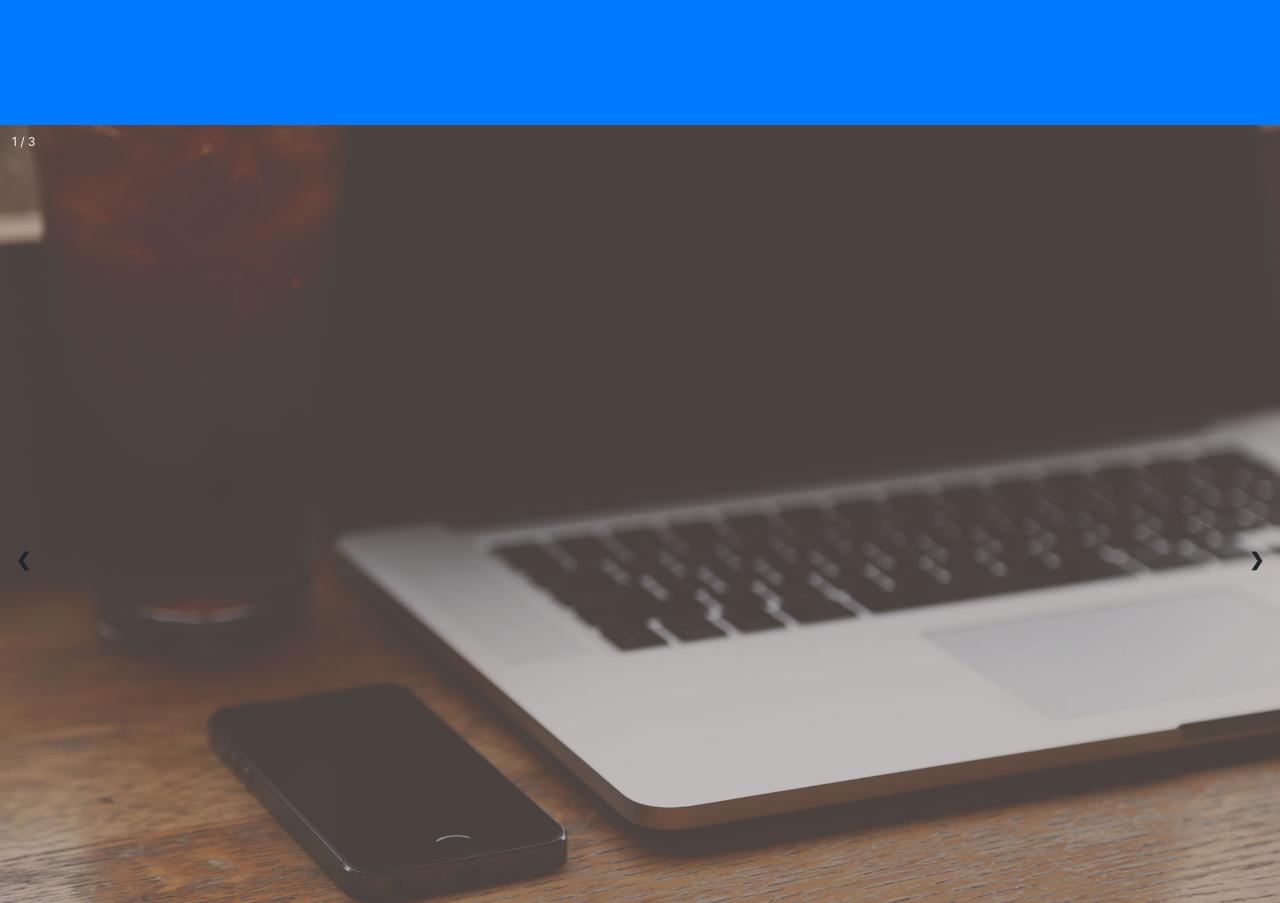
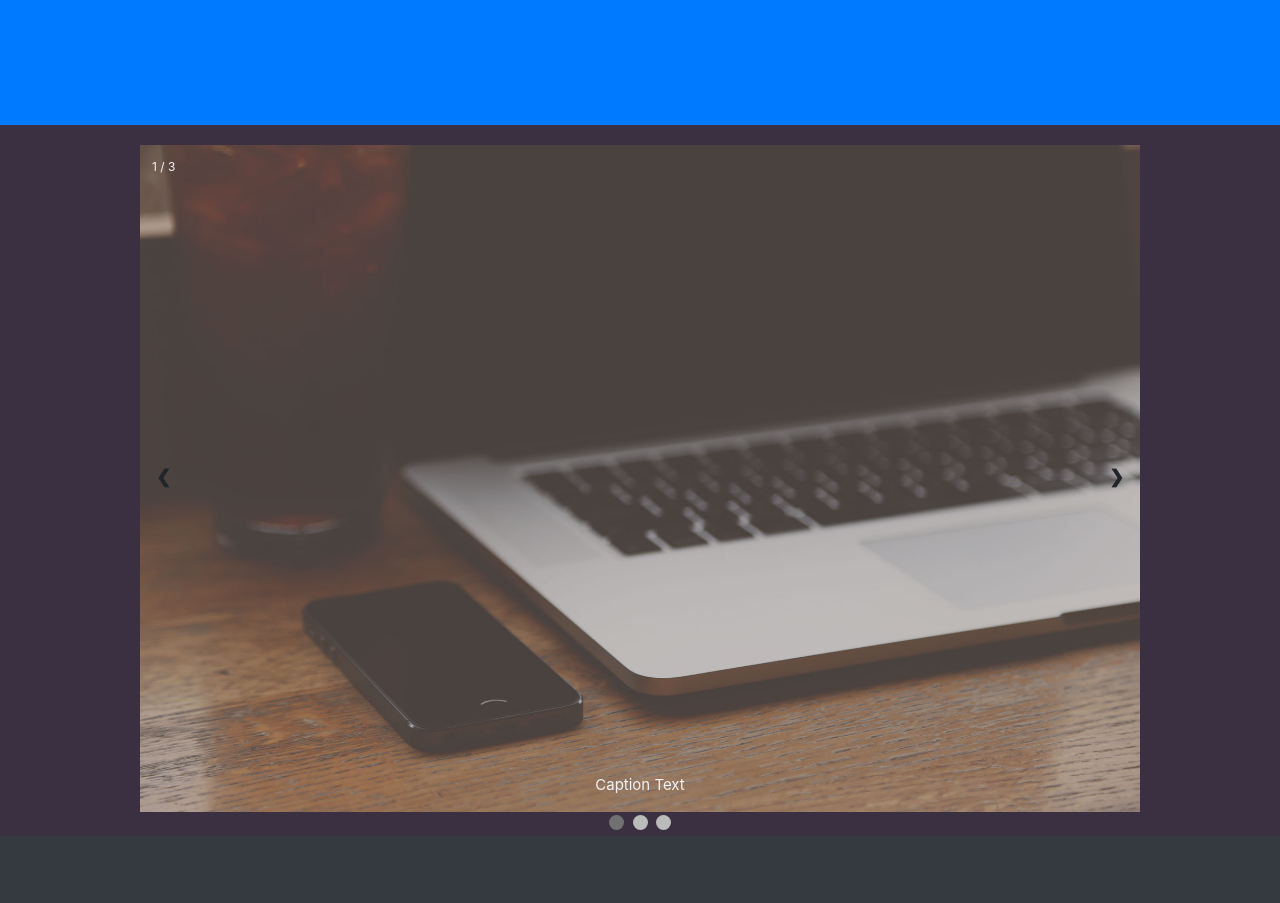
Before and after one commit to shirinhar/website, a website with bundled scripts: page index.html in a window 1280 px wide. Shown: the part 1128-2031 px from the top of the page. Built offline with nearby package versions, Linux system fonts and the light colour scheme; files whose address does not match are found by name.

Commit message:
fix img margin

```diff
--- a/css/creative.css
+++ b/css/creative.css
@@ -224,6 +224,10 @@ header.masthead p {
   max-width: 400px;
 }
 
+#services{
+    background-color: #3A3042;
+}
+
 .portfolio-box {
   position: relative;
   display: block;
@@ -318,13 +322,15 @@ header.masthead p {
 }
 
 
-
 /* my ting  */
 
 /* Slideshow container */
 .slideshow-container {
+  max-width: 1000px;
   position: relative;
   margin: auto;
+  padding-top: 20px;
+  /* overflow: hidden; */
 }
 
 /* Hide the images by default */
@@ -375,7 +381,7 @@ header.masthead p {
   font-size: 12px;
   padding: 8px 12px;
   position: absolute;
-  top: 0;
+  top: 25px;
 }
 
 /* The dots/bullets/indicators */
@@ -389,6 +395,7 @@ header.masthead p {
   display: inline-block;
   transition: background-color 0.6s ease;
 }
+
 
 .active, .dot:hover {
   background-color: #717171;
--- a/index.html
+++ b/index.html
@@ -96,46 +96,6 @@
 
 
     <section id="services">
-      <!-- <div class="container">
-        <div class="row">
-          <div class="col-lg-12 text-center">
-            <h2 class="section-heading">At Your Service</h2>
-            <hr class="my-4">
-          </div>
-        </div>
-      </div>
-      <div class="container">
-        <div class="row">
-          <div class="col-lg-3 col-md-6 text-center">
-            <div class="service-box mt-5 mx-auto">
-              <i class="fa fa-4x fa-diamond text-primary mb-3 sr-icons"></i>
-              <h3 class="mb-3">Sturdy Templates</h3>
-              <p class="text-muted mb-0">Our templates are updated regularly so they don't break.</p>
-            </div>
-          </div>
-          <div class="col-lg-3 col-md-6 text-center">
-            <div class="service-box mt-5 mx-auto">
-              <i class="fa fa-4x fa-paper-plane text-primary mb-3 sr-icons"></i>
-              <h3 class="mb-3">Ready to Ship</h3>
-              <p class="text-muted mb-0">You can use this theme as is, or you can make changes!</p>
-            </div>
-          </div>
-          <div class="col-lg-3 col-md-6 text-center">
-            <div class="service-box mt-5 mx-auto">
-              <i class="fa fa-4x fa-newspaper-o text-primary mb-3 sr-icons"></i>
-              <h3 class="mb-3">Up to Date</h3>
-              <p class="text-muted mb-0">We update dependencies to keep things fresh.</p>
-            </div>
-          </div>
-          <div class="col-lg-3 col-md-6 text-center">
-            <div class="service-box mt-5 mx-auto">
-              <i class="fa fa-4x fa-heart text-primary mb-3 sr-icons"></i>
-              <h3 class="mb-3">Made with Love</h3>
-              <p class="text-muted mb-0">You have to make your websites with love these days!</p>
-            </div>
-          </div>
-        </div>
-      </div> -->
 
       <!-- Slideshow container -->
         <div class="slideshow-container">
@@ -149,7 +109,7 @@
 
           <div class="mySlides fade">
             <div class="numbertext">2 / 3</div>
-            <img src="img/header.jpg" style="width:100%">
+            <img src="img/hey.jpg" style="width:100%">
             <div class="text">Caption Two</div>
           </div>
 
@@ -162,6 +122,7 @@
           <!-- Next and previous buttons -->
           <a class="prev" onclick="plusSlides(-1)">&#10094;</a>
           <a class="next" onclick="plusSlides(1)">&#10095;</a>
+
         </div>
 
         <!-- The dots/circles -->
@@ -230,53 +191,7 @@
               </div>
             </a>
           </div>
-<!--           <div class="col-lg-4 col-sm-6">
-            <a class="portfolio-box" href="img/portfolio/fullsize/4.jpg">
-              <img class="img-fluid" src="img/portfolio/thumbnails/4.jpg" alt="">
-              <div class="portfolio-box-caption">
-                <div class="portfolio-box-caption-content">
-                  <div class="project-category text-faded">
-                    Category
-                  </div>
-                  <div class="project-name">
-                    Project Name
-                  </div>
-                </div>
-              </div>
-            </a>
-          </div> -->
-<!--           <div class="col-lg-4 col-sm-6">
-            <a class="portfolio-box" href="img/portfolio/fullsize/5.jpg">
-              <img class="img-fluid" src="img/portfolio/thumbnails/5.jpg" alt="">
-              <div class="portfolio-box-caption">
-                <div class="portfolio-box-caption-content">
-                  <div class="project-category text-faded">
-                    Category
-                  </div>
-                  <div class="project-name">
-                    Project Name
-                  </div>
-                </div>
-              </div>
-            </a>
-          </div> -->
-<!--           <div class="col-lg-4 col-sm-6">
-            <a class="portfolio-box" href="img/portfolio/fullsize/6.jpg">
-              <img class="img-fluid" src="img/portfolio/thumbnails/6.jpg" alt="">
-              <div class="portfolio-box-caption">
-                <div class="portfolio-box-caption-content">
-                  <div class="project-category text-faded">
-                    Category
-                  </div>
-                  <div class="project-name">
-                    Project Name
-                  </div>
-                </div>
-              </div>
-            </a>
-          </div>
-        </div>
-      </div> -->
+
     </section>
 
 
@@ -325,3 +240,46 @@
   </body>
 
 </html>
+
+<!-- old services section -->
+
+<!-- <div class="container">
+  <div class="row">
+    <div class="col-lg-12 text-center">
+      <h2 class="section-heading">At Your Service</h2>
+      <hr class="my-4">
+    </div>
+  </div>
+</div>
+<div class="container">
+  <div class="row">
+    <div class="col-lg-3 col-md-6 text-center">
+      <div class="service-box mt-5 mx-auto">
+        <i class="fa fa-4x fa-diamond text-primary mb-3 sr-icons"></i>
+        <h3 class="mb-3">Sturdy Templates</h3>
+        <p class="text-muted mb-0">Our templates are updated regularly so they don't break.</p>
+      </div>
+    </div>
+    <div class="col-lg-3 col-md-6 text-center">
+      <div class="service-box mt-5 mx-auto">
+        <i class="fa fa-4x fa-paper-plane text-primary mb-3 sr-icons"></i>
+        <h3 class="mb-3">Ready to Ship</h3>
+        <p class="text-muted mb-0">You can use this theme as is, or you can make changes!</p>
+      </div>
+    </div>
+    <div class="col-lg-3 col-md-6 text-center">
+      <div class="service-box mt-5 mx-auto">
+        <i class="fa fa-4x fa-newspaper-o text-primary mb-3 sr-icons"></i>
+        <h3 class="mb-3">Up to Date</h3>
+        <p class="text-muted mb-0">We update dependencies to keep things fresh.</p>
+      </div>
+    </div>
+    <div class="col-lg-3 col-md-6 text-center">
+      <div class="service-box mt-5 mx-auto">
+        <i class="fa fa-4x fa-heart text-primary mb-3 sr-icons"></i>
+        <h3 class="mb-3">Made with Love</h3>
+        <p class="text-muted mb-0">You have to make your websites with love these days!</p>
+      </div>
+    </div>
+  </div>
+</div> -->
```
